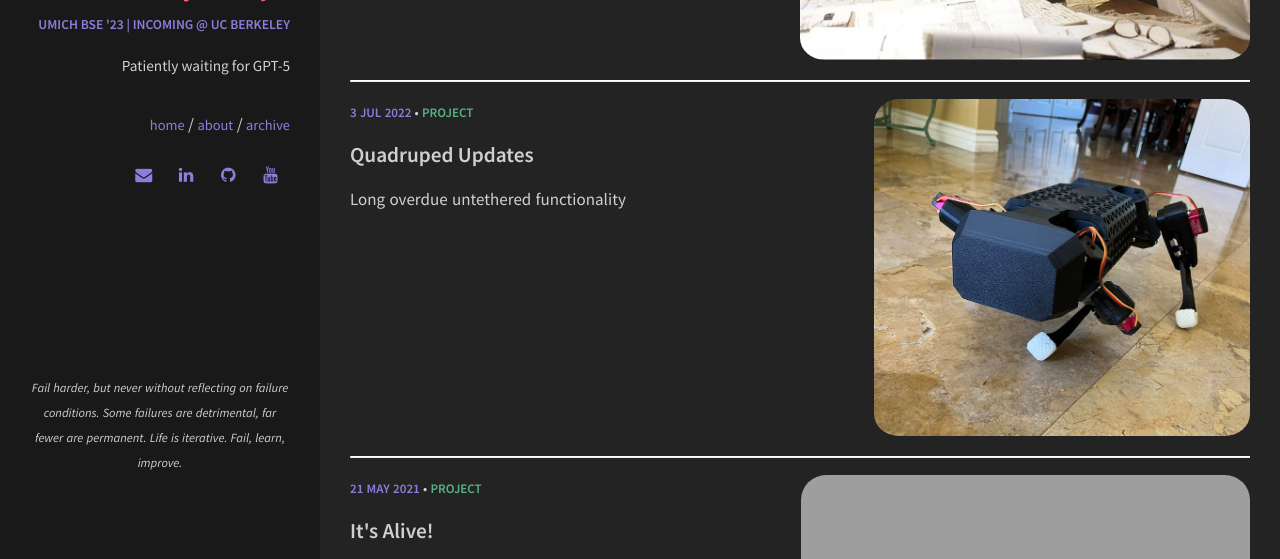
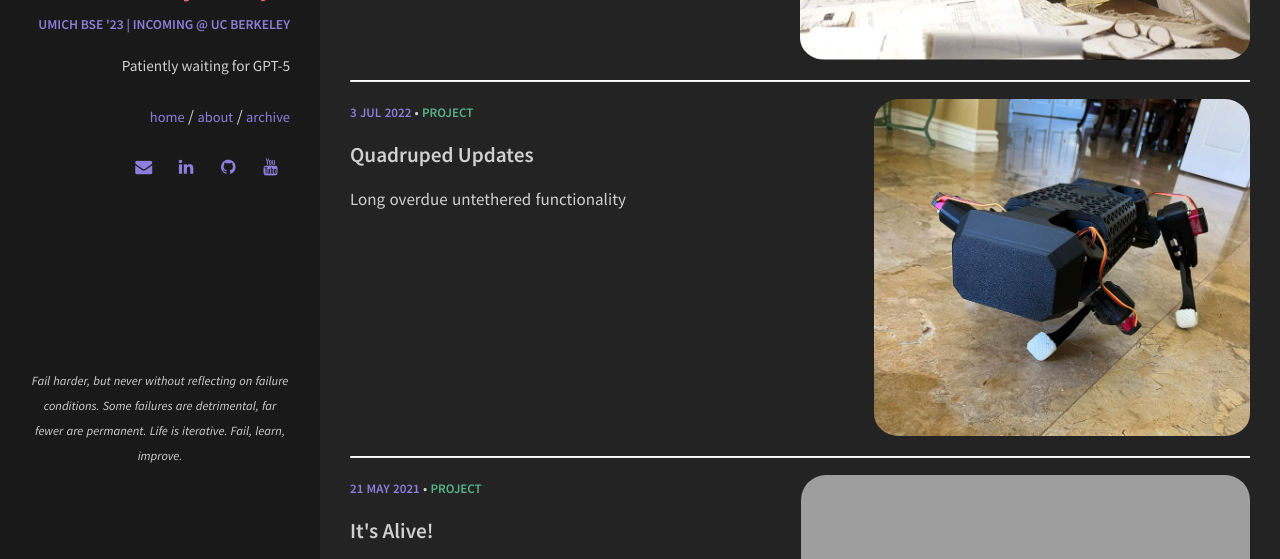
Before and after one commit to uynitsuj/uynitsuj.github.io, a Jekyll site: the page built from index.html, in a window 1280 px wide. Shown: the part 327-886 px from the top of the page. Built offline with Jekyll 4.4.1, drawn with Linux system fonts in a browser that asks for light colours.

Commit message:
no margin

```diff
--- a/_sass/components/_helpers.scss
+++ b/_sass/components/_helpers.scss
@@ -50,7 +50,7 @@
 
 .mm            { margin: .5em }
 .mtm           { margin-top: .5em }
-.mbm           { margin-bottom: .5em }
+.mbm           { margin-bottom: 0em }
 .mrm           { margin-right: .5em }
 .mlm           { margin-left: .5em }
 
```
